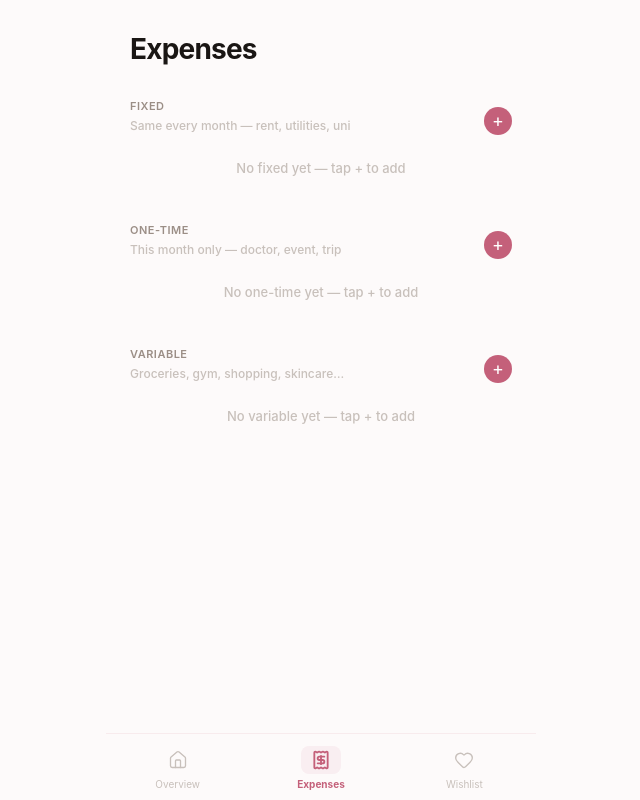
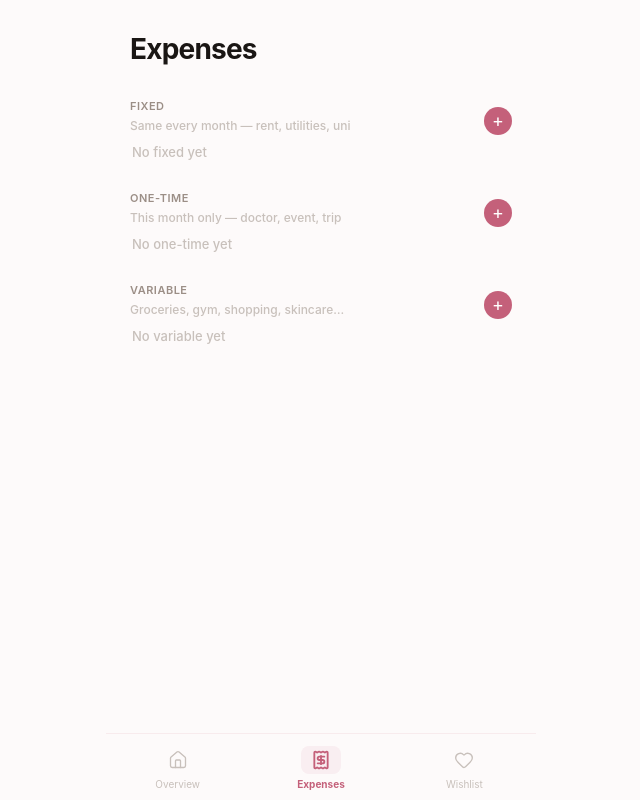
Before and after one commit to oumayma728/dinari-, a Next.js app: page /expenses in a window 1280 px wide. Shown: the whole page, without its empty margins (319-959 px from the left). Built offline with nearby package versions, Linux system fonts and the light colour scheme.

Commit message:
fixed bug

```diff
--- a/app/expenses/page.tsx
+++ b/app/expenses/page.tsx
@@ -1,59 +1,72 @@
 'use client'
 import { useState, useEffect } from 'react'
-import { Plus, Trash2 } from 'lucide-react'
+import { Trash2 } from 'lucide-react'
 import { loadData, saveData } from '@/lib/storage'
 import { AppData, Expense, ExpenseType, Priority } from '@/lib/types'
 import BottomNav from '@/components/BottomNav'
 
 const PRI_OPTS: Priority[] = ['high', 'medium', 'low']
-const PRI_LABEL: Record<Priority, string> = { high: 'High', medium: 'Med', low: 'Low' }
+const PRI_LABEL: Record<Priority, string> = { high: 'H', medium: 'M', low: 'L' }
 const PRI_COLOR: Record<Priority, string> = { high: 'var(--success)', medium: 'var(--warning)', low: 'var(--faint)' }
 
-interface AddFormState { name: string; amount: string; priority: Priority }
-const emptyForm = (): AddFormState => ({ name: '', amount: '', priority: 'medium' })
+const SECTIONS: { type: ExpenseType; title: string; subtitle: string; showPriority: boolean }[] = [
+  { type: 'fixed',    title: 'Fixed',    subtitle: 'Same every month — rent, utilities, uni', showPriority: false },
+  { type: 'one-time', title: 'One-time', subtitle: 'This month only — doctor, event, trip',   showPriority: false },
+  { type: 'variable', title: 'Variable', subtitle: 'Groceries, gym, shopping, skincare…',     showPriority: true  },
+]
 
 export default function ExpensesPage() {
-  const [data, setData] = useState<AppData | null>(null)
-  const [adding, setAdding] = useState<ExpenseType | null>(null)
-  const [form, setForm] = useState<AddFormState>(emptyForm())
+  const [data, setData]       = useState<AppData | null>(null)
+  const [adding, setAdding]   = useState<ExpenseType | null>(null)
+  const [name, setName]       = useState('')
+  const [amount, setAmount]   = useState('')
+  const [priority, setPriority] = useState<Priority>('medium')
 
   useEffect(() => { setData(loadData()) }, [])
   if (!data) return null
 
-  const persist = (d: AppData) => { setData({ ...saveData(d) }) }
+  const persist = (d: AppData) => setData({ ...saveData(d) })
+
+  const resetForm = () => { setName(''); setAmount(''); setPriority('medium') }
+
+  const openAdding = (type: ExpenseType) => {
+    if (adding === type) { setAdding(null); resetForm() }
+    else { setAdding(type); resetForm() }
+  }
 
   const add = () => {
-    if (!form.name.trim() || !form.amount || !adding) return
+    if (!name.trim() || !amount || !adding) return
     const exp: Expense = {
       id: crypto.randomUUID(),
-      name: form.name.trim(),
-      amount: parseFloat(form.amount),
+      name: name.trim(),
+      amount: parseFloat(amount),
       type: adding,
-      priority: adding === 'variable' ? form.priority : 'high',
+      priority: adding === 'variable' ? priority : 'high',
     }
     persist({ ...data, expenses: [...data.expenses, exp], insights: null })
-    setForm(emptyForm()); setAdding(null)
+    resetForm()
+    setAdding(null)
   }
 
   const remove = (id: string) =>
     persist({ ...data, expenses: data.expenses.filter(e => e.id !== id), insights: null })
 
-  const updatePriority = (id: string, priority: Priority) =>
-    persist({ ...data, expenses: data.expenses.map(e => e.id === id ? { ...e, priority } : e), insights: null })
+  const updatePriority = (id: string, p: Priority) =>
+    persist({ ...data, expenses: data.expenses.map(e => e.id === id ? { ...e, priority: p } : e), insights: null })
 
-  const byType = (type: ExpenseType) => data.expenses.filter(e => e.type === type)
-  const total = (type: ExpenseType) => byType(type).reduce((s, e) => s + e.amount, 0)
+  return (
+    <div style={{ minHeight: '100dvh', background: 'var(--bg)' }}>
+      <div style={{ padding: 'calc(28px + env(safe-area-inset-top)) 24px 0' }}>
+        <h1 style={{ fontSize: 28, fontWeight: 700, margin: '0 0 28px', letterSpacing: '-0.8px' }}>Expenses</h1>
 
-  const Section = ({
-    type, title, subtitle, showPriority,
-  }: {
-    type: ExpenseType; title: string; subtitle: string; showPriority: boolean
-  }) => {
-    const items = byType(type)
+        {SECTIONS.map(({ type, title, subtitle, showPriority }) => {
+          const items = data.expenses.filter(e => e.type === type)
+          const total = items.reduce((s, e) => s + e.amount, 0)
           const isAdding = adding === type
 
           return (
-      <div style={{ marginBottom: 28 }}>
+            <div key={type} style={{ marginBottom: 28 }}>
+              {/* Section header */}
               <div style={{ display: 'flex', justifyContent: 'space-between', alignItems: 'flex-end', marginBottom: 8 }}>
                 <div>
                   <p className="label" style={{ margin: '0 0 2px' }}>{title}</p>
@@ -62,96 +75,134 @@ export default function ExpensesPage() {
                 <div style={{ display: 'flex', alignItems: 'center', gap: 10 }}>
                   {items.length > 0 && (
                     <span className="num" style={{ fontSize: 13, fontWeight: 700, color: 'var(--muted)' }}>
-                {total(type).toFixed(0)} TND
+                      {total.toFixed(0)} TND
                     </span>
                   )}
                   <button
-              onClick={() => { setAdding(isAdding ? null : type); setForm(emptyForm()) }}
-              style={{ width: 28, height: 28, borderRadius: '50%', background: isAdding ? 'var(--pink-light)' : 'var(--pink)', border: 'none', color: isAdding ? 'var(--pink)' : 'white', display: 'flex', alignItems: 'center', justifyContent: 'center', cursor: 'pointer', fontSize: 18 }}
+                    onClick={() => openAdding(type)}
+                    style={{
+                      width: 28, height: 28, borderRadius: '50%', border: 'none', cursor: 'pointer',
+                      background: isAdding ? 'var(--pink-light)' : 'var(--pink)',
+                      color: isAdding ? 'var(--pink)' : 'white',
+                      fontSize: 18, display: 'flex', alignItems: 'center', justifyContent: 'center',
+                    }}
                   >
                     {isAdding ? '×' : '+'}
                   </button>
                 </div>
               </div>
 
-        {/* Add form */}
+              {/* Inline add form — only shown for the active section */}
               {isAdding && (
                 <div className="card" style={{ padding: '14px', marginBottom: 8 }}>
                   <input
-              value={form.name} onChange={e => setForm(f => ({ ...f, name: e.target.value }))}
-              placeholder={type === 'fixed' ? 'e.g. Rent, University' : type === 'one-time' ? 'e.g. Doctor visit, Event' : 'e.g. Groceries, Gym, Skincare'}
+                    value={name}
+                    onChange={e => setName(e.target.value)}
+                    placeholder={
+                      type === 'fixed'    ? 'e.g. Rent, University fee' :
+                      type === 'one-time' ? 'e.g. Doctor visit, Event' :
+                                            'e.g. Groceries, Gym, Skincare'
+                    }
                     autoFocus
-              style={{ width: '100%', border: 'none', outline: 'none', background: 'var(--pink-faint)', borderRadius: 10, padding: '10px 13px', fontSize: 14, marginBottom: 8 }}
+                    style={{
+                      width: '100%', border: 'none', outline: 'none', background: 'var(--pink-faint)',
+                      borderRadius: 10, padding: '11px 13px', fontSize: 15, marginBottom: 8,
+                    }}
                   />
-            <div style={{ display: 'flex', gap: 8, marginBottom: showPriority ? 8 : 0 }}>
-              <div style={{ flex: 1, display: 'flex', alignItems: 'center', background: 'var(--pink-faint)', borderRadius: 10, padding: '0 12px' }}>
+
+                  <div style={{ display: 'flex', gap: 8, marginBottom: 8 }}>
+                    <div style={{ flex: 1, display: 'flex', alignItems: 'center', background: 'var(--pink-faint)', borderRadius: 10, padding: '0 13px' }}>
                       <input
-                  type="number" inputMode="decimal" value={form.amount}
-                  onChange={e => setForm(f => ({ ...f, amount: e.target.value }))}
+                        type="number"
+                        inputMode="decimal"
+                        value={amount}
+                        onChange={e => setAmount(e.target.value)}
+                        onKeyDown={e => e.key === 'Enter' && add()}
                         placeholder="Amount"
-                  style={{ flex: 1, border: 'none', outline: 'none', background: 'none', fontSize: 15, fontWeight: 600, padding: '10px 0' }}
+                        style={{ flex: 1, border: 'none', outline: 'none', background: 'none', fontSize: 16, fontWeight: 700, padding: '11px 0', letterSpacing: '-0.3px' }}
                       />
-                <span style={{ fontSize: 12, color: 'var(--faint)', fontWeight: 600 }}>TND</span>
+                      <span style={{ fontSize: 12, color: 'var(--faint)', fontWeight: 700 }}>TND</span>
                     </div>
+
                     {showPriority && (
                       <div style={{ display: 'flex', gap: 4 }}>
                         {PRI_OPTS.map(p => (
-                    <button key={p} onClick={() => setForm(f => ({ ...f, priority: p }))}
-                      style={{ padding: '8px 10px', borderRadius: 8, border: 'none', fontSize: 11, fontWeight: 700, cursor: 'pointer', background: form.priority === p ? 'var(--pink)' : 'var(--pink-faint)', color: form.priority === p ? 'white' : 'var(--faint)' }}>
+                          <button
+                            key={p}
+                            onClick={() => setPriority(p)}
+                            style={{
+                              width: 36, height: 42, borderRadius: 8, border: 'none', cursor: 'pointer',
+                              fontSize: 11, fontWeight: 700,
+                              background: priority === p ? 'var(--pink)' : 'var(--pink-faint)',
+                              color: priority === p ? 'white' : 'var(--faint)',
+                            }}
+                          >
                             {PRI_LABEL[p]}
                           </button>
                         ))}
                       </div>
                     )}
                   </div>
+
                   <button
                     onClick={add}
-              disabled={!form.name.trim() || !form.amount}
+                    disabled={!name.trim() || !amount}
                     className="btn"
-              style={{ background: form.name.trim() && form.amount ? 'var(--pink)' : 'var(--pink-light)', color: form.name.trim() && form.amount ? 'white' : 'var(--faint)', marginTop: 8 }}
+                    style={{
+                      background: name.trim() && amount ? 'var(--pink)' : 'var(--pink-light)',
+                      color:      name.trim() && amount ? 'white'       : 'var(--faint)',
+                    }}
                   >
                     Add
                   </button>
                 </div>
               )}
 
-        {/* Items */}
+              {/* Expense list */}
               {items.length > 0 ? (
                 <div className="card" style={{ overflow: 'hidden' }}>
                   {items.map((e, i) => (
                     <div key={e.id} style={{ padding: '13px 16px', borderTop: i > 0 ? '0.5px solid var(--border)' : 'none' }}>
                       <div style={{ display: 'flex', alignItems: 'center', gap: 10 }}>
-                  {/* Priority badge — only for variable */}
+
                         {showPriority && (
                           <div style={{ display: 'flex', gap: 3, flexShrink: 0 }}>
                             {PRI_OPTS.map(p => (
-                        <button key={p} onClick={() => updatePriority(e.id, p)}
+                              <button
+                                key={p}
+                                onClick={() => updatePriority(e.id, p)}
                                 style={{
-                            width: 20, height: 20, borderRadius: 4, border: 'none', cursor: 'pointer', fontSize: 8, fontWeight: 700,
+                                  width: 20, height: 20, borderRadius: 4, border: 'none', cursor: 'pointer',
+                                  fontSize: 8, fontWeight: 700,
                                   background: e.priority === p ? 'var(--pink)' : 'var(--pink-faint)',
                                   color: e.priority === p ? 'white' : 'var(--faint)',
-                          }}>
-                          {p[0].toUpperCase()}
+                                }}
+                              >
+                                {PRI_LABEL[p]}
                               </button>
                             ))}
                           </div>
                         )}
-                  <p style={{ flex: 1, fontSize: 14, fontWeight: 500, margin: 0, minWidth: 0, overflow: 'hidden', textOverflow: 'ellipsis', whiteSpace: 'nowrap' }}>
+
+                        <p style={{ flex: 1, fontSize: 14, fontWeight: 500, margin: 0, overflow: 'hidden', textOverflow: 'ellipsis', whiteSpace: 'nowrap' }}>
                           {e.name}
                         </p>
+
                         {showPriority && (
                           <span style={{ fontSize: 10, fontWeight: 700, color: PRI_COLOR[e.priority], flexShrink: 0 }}>
                             {e.priority.toUpperCase()}
                           </span>
                         )}
+
                         <span className="num" style={{ fontSize: 14, fontWeight: 700, flexShrink: 0, marginLeft: 4 }}>
                           {e.amount.toFixed(0)}
                         </span>
+
                         <button onClick={() => remove(e.id)} style={{ background: 'none', border: 'none', padding: '0 0 0 6px', cursor: 'pointer', flexShrink: 0 }}>
                           <Trash2 size={14} color="var(--faint)" />
                         </button>
                       </div>
-                {/* AI insight */}
+
                       {data.insights?.expenses?.[e.id] && (
                         <p className="insight">{data.insights.expenses[e.id]}</p>
                       )}
@@ -160,31 +211,14 @@ export default function ExpensesPage() {
                 </div>
               ) : (
                 !isAdding && (
-            <div style={{ padding: '16px 0', textAlign: 'center' }}>
-              <p style={{ fontSize: 13, color: 'var(--faint)', margin: 0, fontWeight: 500 }}>
-                No {title.toLowerCase()} yet — tap + to add
+                  <p style={{ fontSize: 13, color: 'var(--faint)', margin: 0, fontWeight: 500, paddingLeft: 2 }}>
+                    No {title.toLowerCase()} yet
                   </p>
-            </div>
                 )
               )}
             </div>
           )
-  }
-
-  return (
-    <div style={{ minHeight: '100dvh', background: 'var(--bg)' }}>
-      <div style={{ padding: 'calc(28px + env(safe-area-inset-top)) 24px 0' }}>
-        <h1 style={{ fontSize: 28, fontWeight: 700, margin: '0 0 28px', letterSpacing: '-0.8px' }}>Expenses</h1>
-
-        <Section type="fixed"    title="Fixed"    subtitle="Same every month — rent, utilities, uni" showPriority={false} />
-        <Section type="one-time" title="One-time"  subtitle="This month only — doctor, event, trip"   showPriority={false} />
-        <Section type="variable" title="Variable"  subtitle="Groceries, gym, shopping, skincare…"     showPriority={true} />
-
-        {data.insights && !Object.keys(data.insights.expenses).length && (
-          <p style={{ fontSize: 12, color: 'var(--faint)', textAlign: 'center', marginTop: 8 }}>
-            Refresh suggestions from the Overview tab to see AI insights here.
-          </p>
-        )}
+        })}
       </div>
       <div className="pb-nav" />
       <BottomNav />
```
Lines whose indentation alone changed are shown as unchanged.
